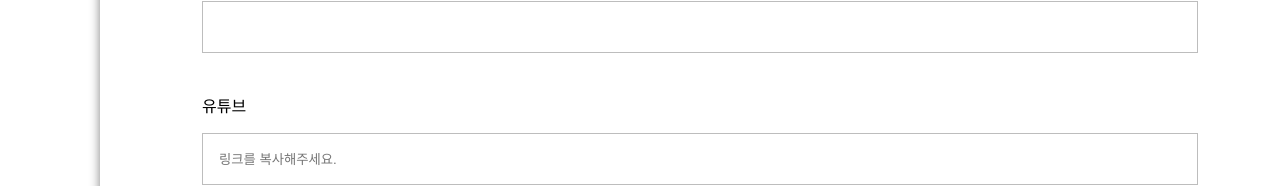
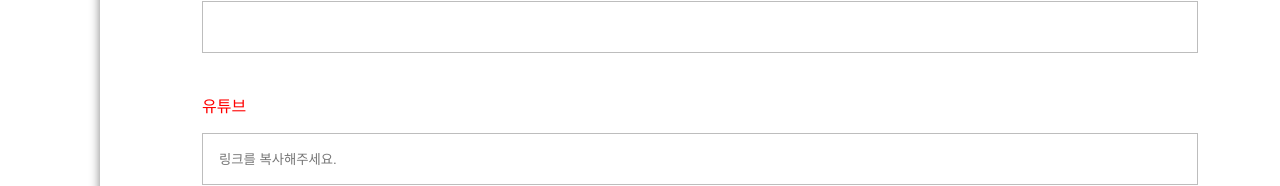
Before and after one commit to mkk4726/Freeboard_frontend, a Next.js app in the folder my-app/: page /src/components/units/board/write/BoardWrite.presenter in a window 1280 px wide. Shown: the part 1345-1531 px from the top of the page. Built offline with nearby package versions, Linux system fonts and the light colour scheme.

Commit message:
Use props in emotion component

```diff
--- a/my-app/pages/src/components/units/board/write/BoardWrite.presenter.js
+++ b/my-app/pages/src/components/units/board/write/BoardWrite.presenter.js
@@ -41,7 +41,7 @@ export default function BoardWriteUI({
         <e.Address />
       </e.InputWrapper>
       <e.InputWrapper>
-        <e.Label>유튜브</e.Label>
+        <e.Label qqq="red">유튜브</e.Label>
         <e.Youtube placeholder="링크를 복사해주세요." />
       </e.InputWrapper>
       <e.ImageWrapper>
--- a/my-app/pages/src/components/units/board/write/BoardWrite.styles.js
+++ b/my-app/pages/src/components/units/board/write/BoardWrite.styles.js
@@ -49,7 +49,10 @@ export const Password = styled.input`
 export const Label = styled.div`
   padding-bottom: 16px;
   font-size: 16px;
-  font-weight: 500;
+  font-weight: ${(props) => {props.qqq}};
+  color: ${(props) => {
+    return props.qqq;
+  }}
 `;
 
 export const InputWrapper = styled.div`
```
